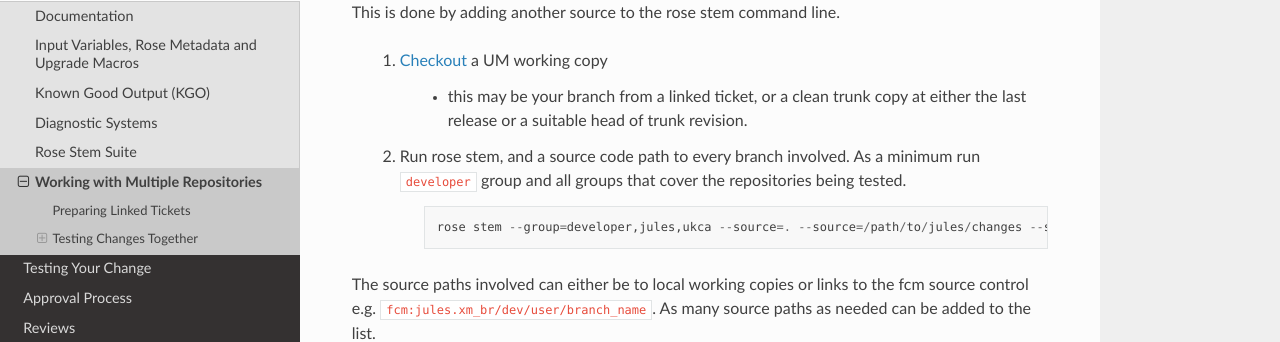
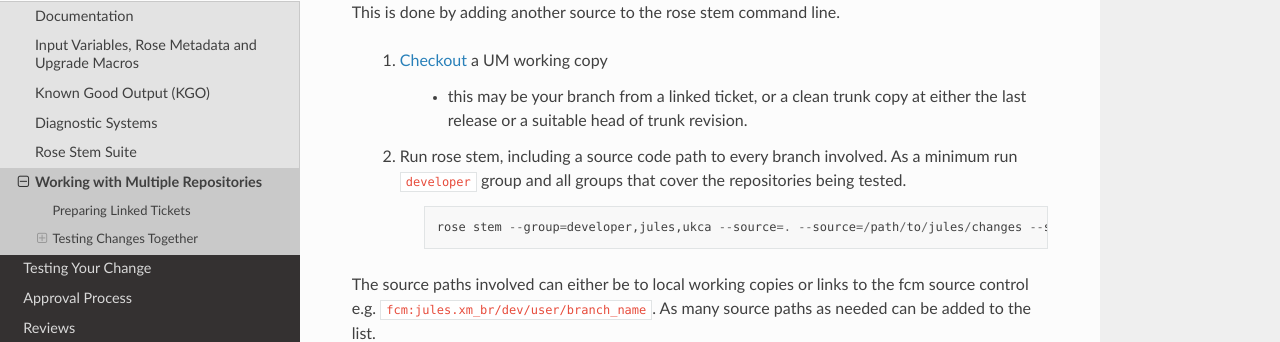
Before and after one commit to MetOffice/simulation-systems, a Sphinx documentation site: the page built from source/WorkingPractices/multi_repository.rst, in a window 1280 px wide and 900 px high, scrolled down 1651 px. Shown: the part 111-453 px from the top of the window. Built offline with Sphinx 7.4.7 and the Read the Docs theme 2.0.0, drawn with Linux system fonts in a browser that asks for light colours.

Commit message:
fix grammer

```diff
--- a/source/WorkingPractices/multi_repository.rst
+++ b/source/WorkingPractices/multi_repository.rst
@@ -73,7 +73,7 @@ line.
         - this may be your branch from a linked ticket, or a clean trunk copy
           at either the last release or a suitable head of trunk revision.
 
-    2. Run rose stem, and a source code path to every branch involved. As a minimum
+    2. Run rose stem, including a source code path to every branch involved. As a minimum
        run ``developer`` group and all groups that cover the repositories being tested.
 
         .. code-block::
```
